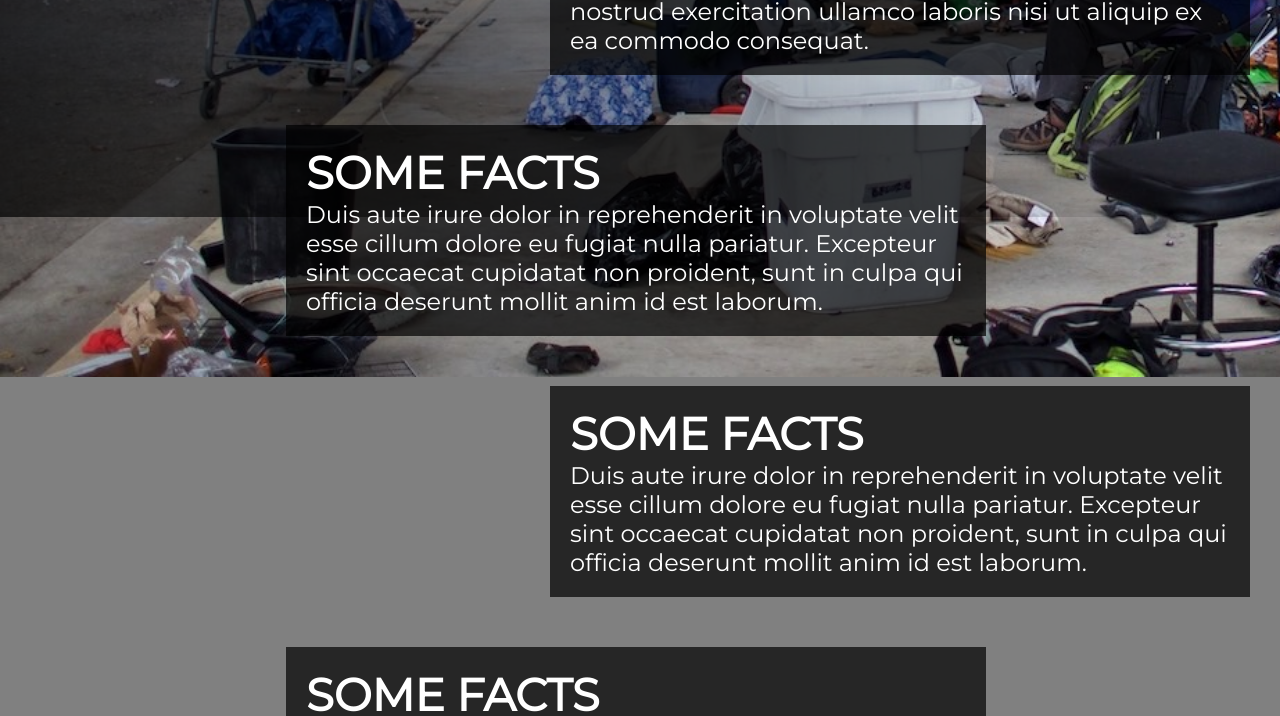
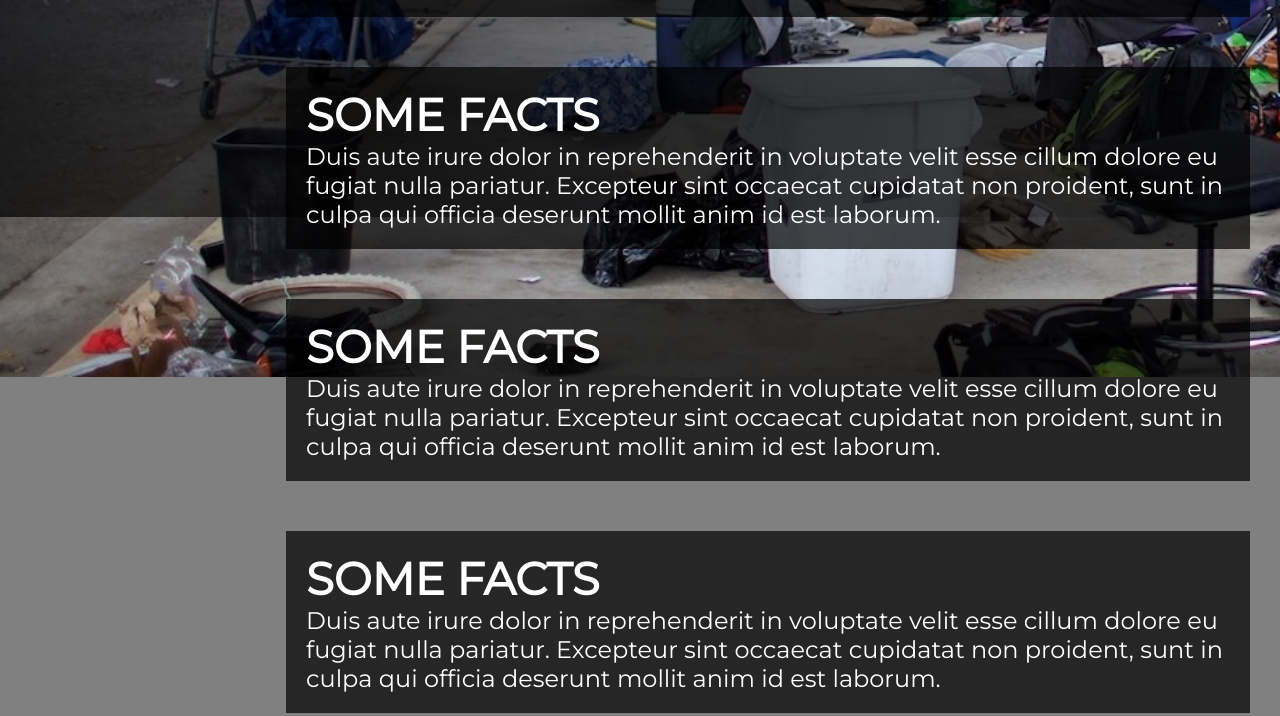
Before and after one commit to sphred5/homelessnessnw, a plain HTML site: page index.html in a window 1280 px wide. Shown: the part 663-1379 px from the top of the page. Drawn offline with Linux system fonts and the light colour scheme.

Commit message:
fixed stagger on desktop fact cards

```diff
--- a/css/style.css
+++ b/css/style.css
@@ -105,7 +105,7 @@ p {
 .fact.card, .story.card {
     margin-bottom: 50px;
     padding: 20px;
-    max-width: 700px;
+    /*max-width: 700px;*/
 }
 
 .main .container {
```
